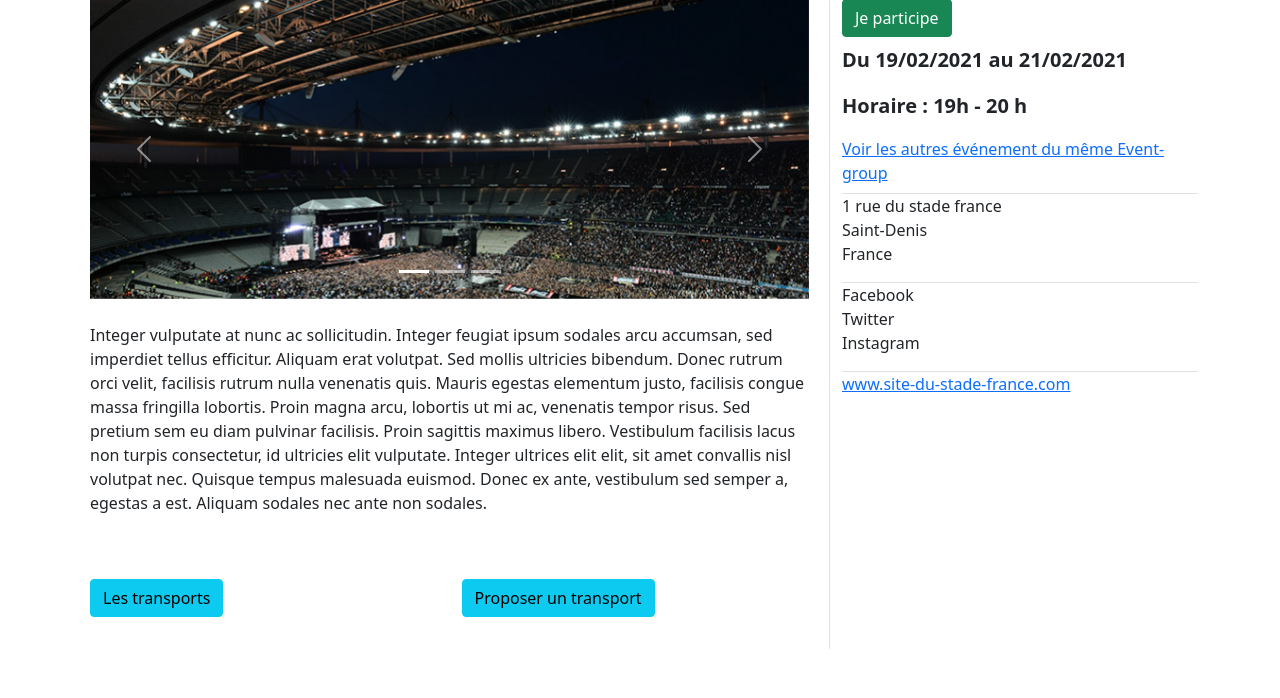
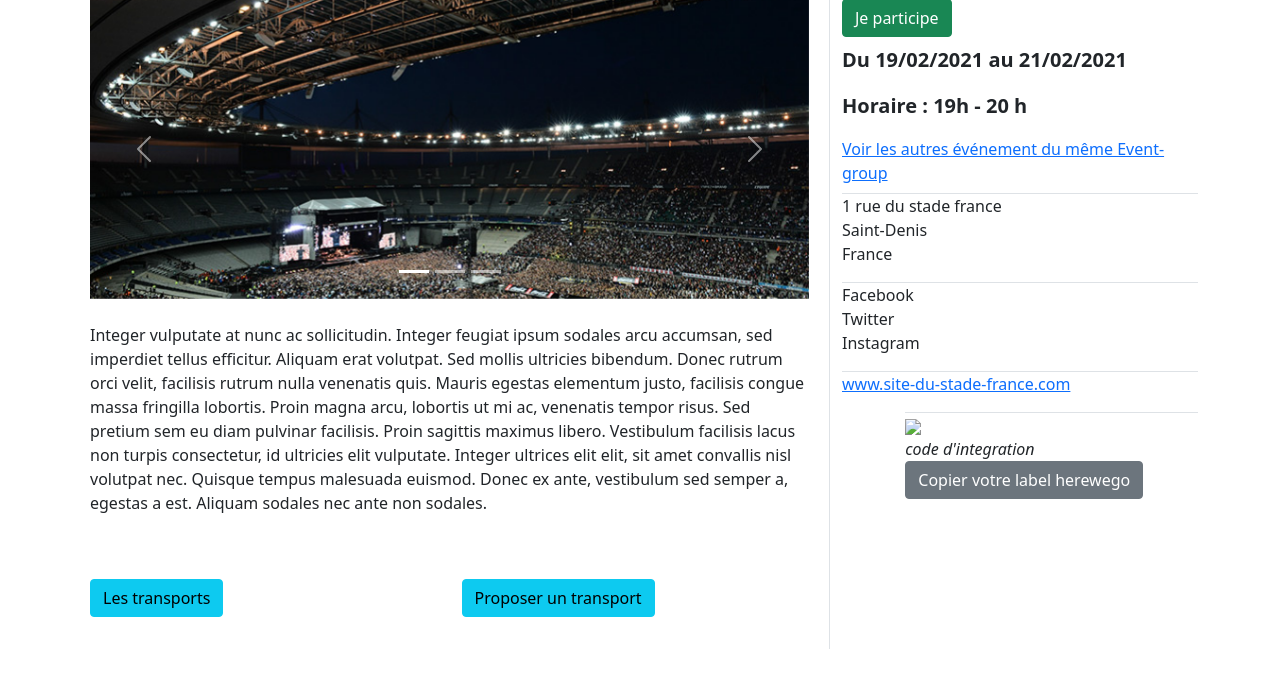
Before and after one commit to MrAuGIR/HerewegoPrototype, a PHP site: page /event.php in a window 1280 px wide. Shown: the part 185-883 px from the top of the page. Run offline with PHP 8.4, Linux system fonts and the light colour scheme; some libraries are stand-ins or nearby versions.

Commit message:
label herewego

```diff
--- a/event.php
+++ b/event.php
@@ -41,10 +41,10 @@ require_once 'commons/header.php';
                 </p>
             </div>
             <div class="col-12 col-md-6 mt-4 mb-4">
-                    <a href="event-transports.php"  class="btn btn-info">Les transports</a>
+                <a href="event-transports.php" class="btn btn-info">Les transports</a>
             </div>
             <div class="col-12 col-md-6 mt-4 mb-4">
-                    <a href="transport.php"  class="btn btn-info">Proposer un transport</a>
+                <a href="transport.php" class="btn btn-info">Proposer un transport</a>
             </div>
         </div>
     </div>
@@ -90,6 +90,15 @@ require_once 'commons/header.php';
                 </div>
             </div>
         </div>
+        <div class="row">
+            <div class="col-10 py-2 offset-2">
+                <div class="border-top">
+                    <a href="https://via.placeholder.com"><img src="https://via.placeholder.com/150"></a>
+                </div>
+                <span><em>code d'integration</em></span>
+                <a type="button" class="btn btn-secondary">Copier votre label herewego</a>
+            </div>
+        </div>
 
     </div>
 </div>
```
Lines whose indentation alone changed are shown as unchanged.
